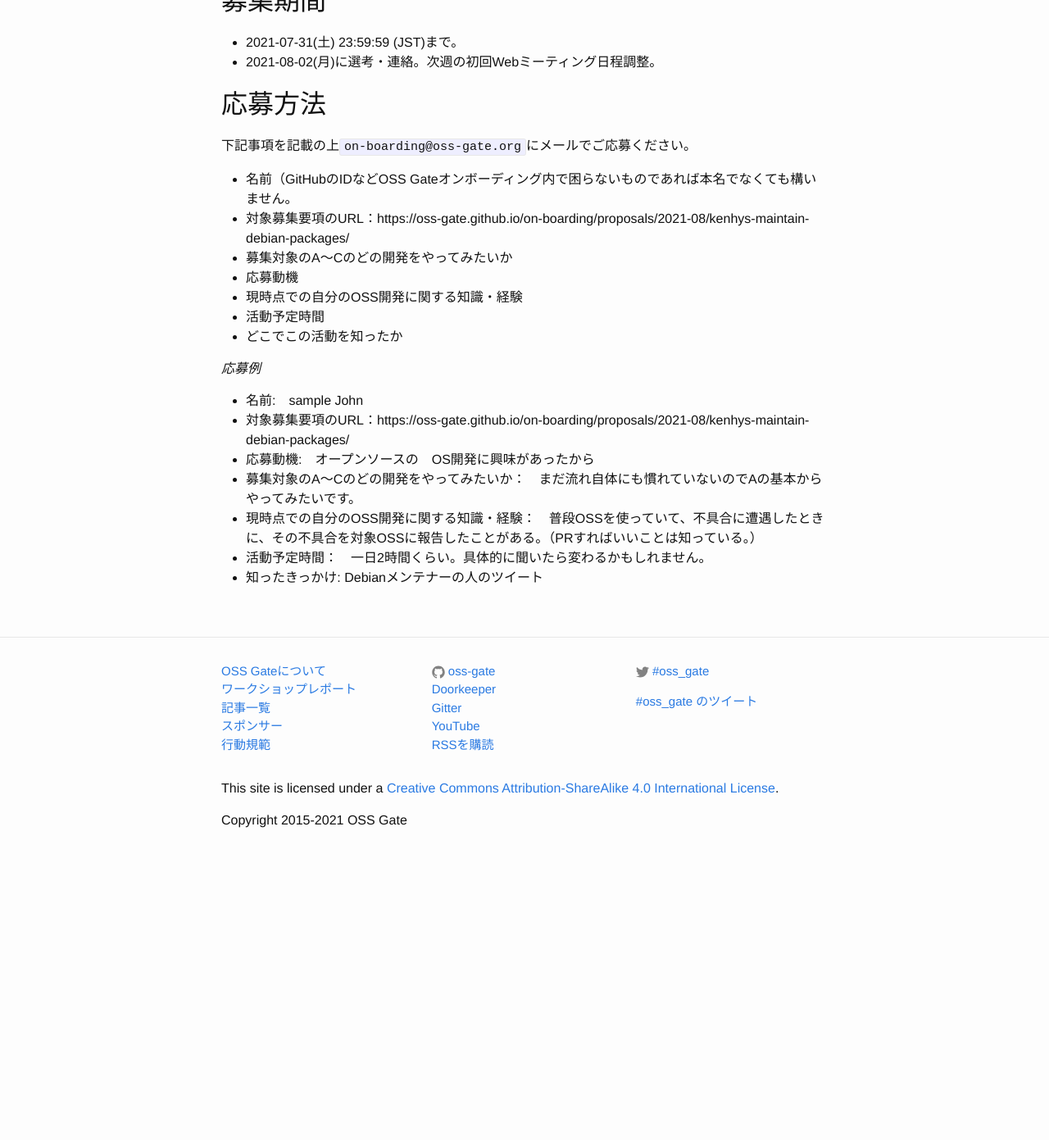
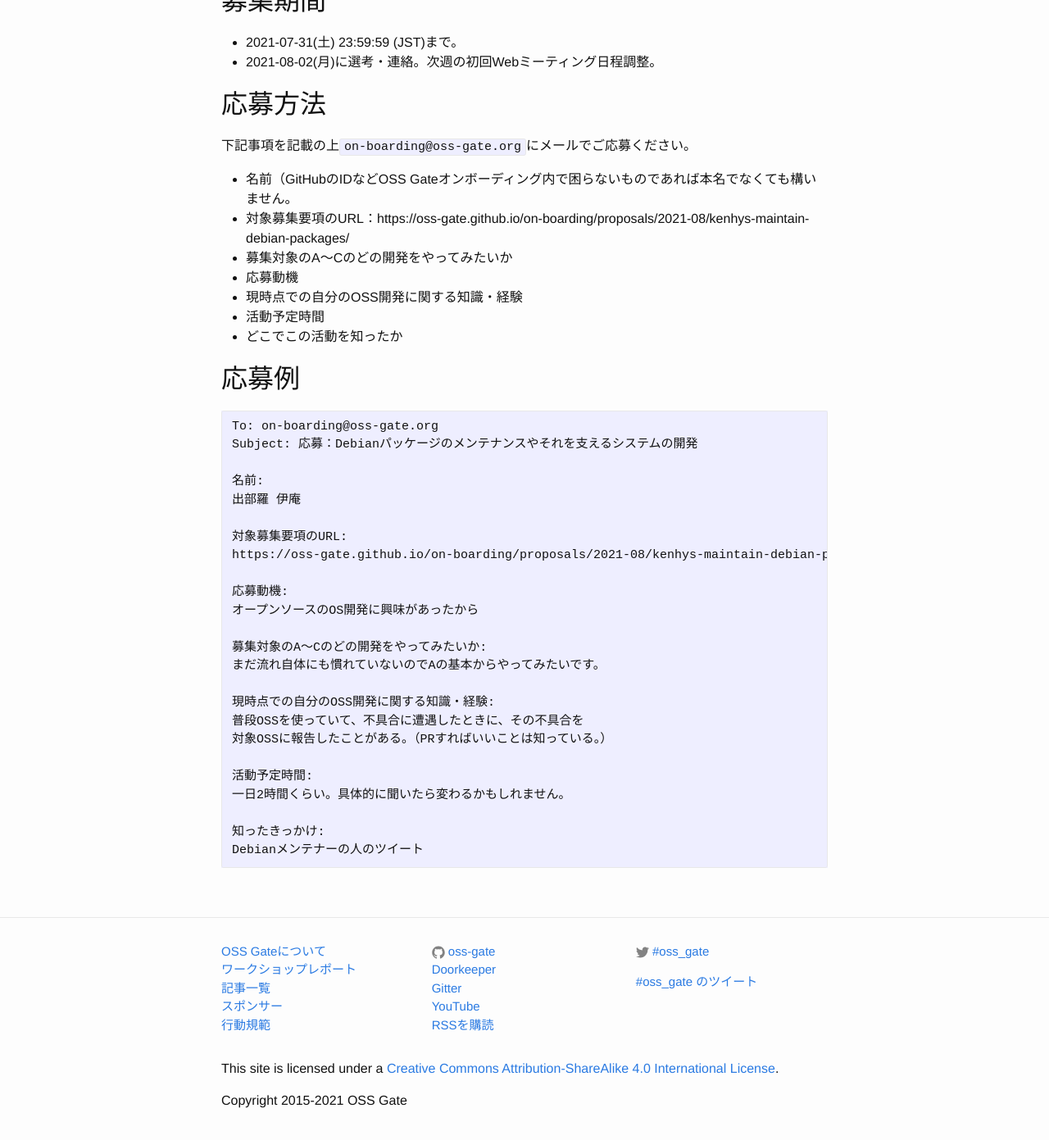
Before and after one commit to oss-gate/on-boarding, a Jekyll site: the page built from proposals/2021-08/kenhys-maintain-debian-packages/index.md, in a window 1280 px wide and 1400 px high, scrolled down 4558 px. Shown: the top 1391 px of the window at 82% size. Built offline with Jekyll 4.4.1, drawn with Linux system fonts in a browser that asks for light colours; Markdown is read by kramdown in place of the engine named in the settings; comment, search, counter and statistics services are not loaded; before the commit the page ends 5616 px from its top, so only the background shows below that.

Commit message:
Use subsection

````diff
--- a/proposals/2021-08/kenhys-maintain-debian-packages/index.md
+++ b/proposals/2021-08/kenhys-maintain-debian-packages/index.md
@@ -172,11 +172,31 @@ mentors.debian.netの改善に関しては、まだ[salsa](https://salsa.debian.
   * 活動予定時間
   * どこでこの活動を知ったか
 
-*応募例*
-  * 名前:　sample John
-  * 対象募集要項のURL：https://oss-gate.github.io/on-boarding/proposals/2021-08/kenhys-maintain-debian-packages/
-  * 応募動機:　オープンソースの　OS開発に興味があったから
-  * 募集対象のA～Cのどの開発をやってみたいか：　まだ流れ自体にも慣れていないのでAの基本からやってみたいです。
-  * 現時点での自分のOSS開発に関する知識・経験：　普段OSSを使っていて、不具合に遭遇したときに、その不具合を対象OSSに報告したことがある。（PRすればいいことは知っている。）
-  * 活動予定時間：　一日2時間くらい。具体的に聞いたら変わるかもしれません。
-  * 知ったきっかけ: Debianメンテナーの人のツイート
+## <span id="application-example">応募例</span>
+
+```text
+To: on-boarding@oss-gate.org
+Subject: 応募：Debianパッケージのメンテナンスやそれを支えるシステムの開発
+
+名前:
+出部羅 伊庵
+
+対象募集要項のURL:
+https://oss-gate.github.io/on-boarding/proposals/2021-08/kenhys-maintain-debian-packages/
+
+応募動機:
+オープンソースのOS開発に興味があったから
+
+募集対象のA～Cのどの開発をやってみたいか:
+まだ流れ自体にも慣れていないのでAの基本からやってみたいです。
+
+現時点での自分のOSS開発に関する知識・経験:
+普段OSSを使っていて、不具合に遭遇したときに、その不具合を
+対象OSSに報告したことがある。（PRすればいいことは知っている。）
+
+活動予定時間:
+一日2時間くらい。具体的に聞いたら変わるかもしれません。
+
+知ったきっかけ:
+Debianメンテナーの人のツイート
+```
````
